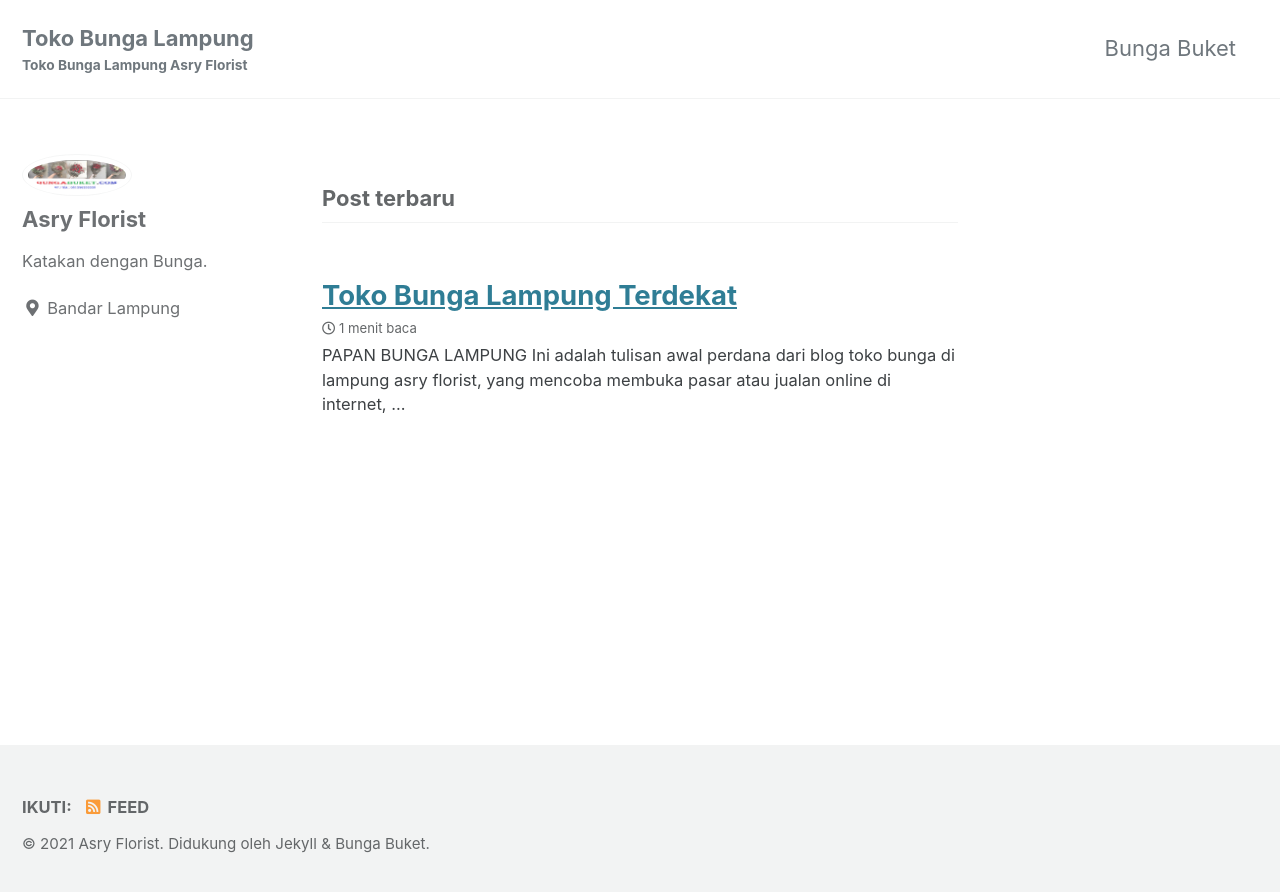
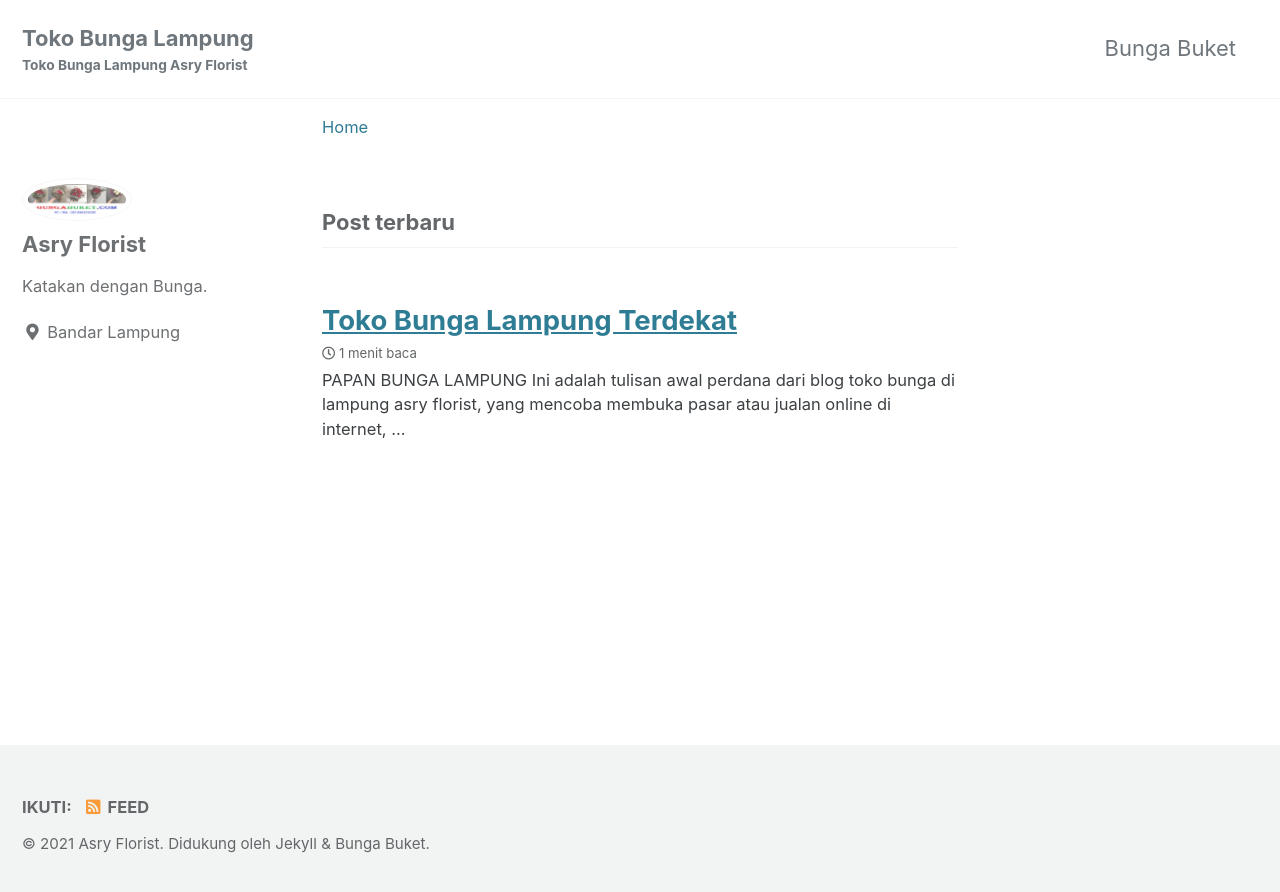
Before and after one commit to bungaasryflorist/tokobungalampung.github.io, a Jekyll site: the page built from index.html, in a window 1280 px wide. Shown: the top 892 px of the page. Built offline with Jekyll 4.4.1, drawn with Linux system fonts in a browser that asks for light colours; cached includes are drawn as plain includes; the list of posts is cut into pages by our own code.

Commit message:
Update breadcrumbs.html

```diff
--- a/_includes/breadcrumbs.html
+++ b/_includes/breadcrumbs.html
@@ -1,39 +1,65 @@
-{% case site.category_archive.type %}
-  {% when "liquid" %}
-    {% assign path_type = "#" %}
-  {% when "jekyll-archives" %}
-    {% assign path_type = nil %}
-{% endcase %}
+{%- unless template == 'index' or template == 'cart' or template == 'list-collections' or template == '404' -%}
+{%- assign t = template | split: '.' | first -%}
 
-{% if page.collection != 'posts' %}
-  {% assign path_type = nil %}
-  {% assign crumb_path = '/' %}
-{% else %}
-  {% assign crumb_path = site.category_archive.path %}
-{% endif %}
-
-<nav class="breadcrumbs">
-  <ol itemscope itemtype="https://schema.org/BreadcrumbList">
-    {% assign crumbs = page.url | split: '/' %}
-    {% assign i = 1 %}
-    {% for crumb in crumbs offset: 1 %}
-      {% if forloop.first %}
-        <li itemprop="itemListElement" itemscope itemtype="https://schema.org/ListItem">
-          <a href="{{ site.url }}{{ site.baseurl }}/" itemprop="item"><span itemprop="name">{{ site.data.ui-text[site.locale].breadcrumb_home_label | default: "Home" }}</span></a>
-          <meta itemprop="position" content="{{ i }}" />
+<nav class="breadcrumbs" role="navigation" aria-label="breadcrumbs">
+  <ol class="breadcrumbs__list">
+    <li class="breadcrumbs__item">
+      <a class="breadcrumbs__link" href="/">Home</a>
+    </li>
+    {%- case t -%}
+      {%- when 'page' -%}
+        <li class="breadcrumbs__item">
+          <a class="breadcrumbs__link" href="{{ page.url }}" aria-current="page">{{ page.title }}</a>
         </li>
-        <span class="sep">{{ site.data.ui-text[site.locale].breadcrumb_separator | default: "/" }}</span>
-      {% endif %}
-      {% if forloop.last %}
-        <li class="current">{{ page.title }}</li>
-      {% else %}
-        {% assign i = i | plus: 1 %}
-        <li itemprop="itemListElement" itemscope itemtype="https://schema.org/ListItem">
-          <a href="{{ crumb | downcase | replace: '%20', '-' | prepend: path_type | prepend: crumb_path | relative_url }}" itemprop="item"><span itemprop="name">{{ crumb | replace: '-', ' ' | replace: '%20', ' ' | capitalize }}</span></a>
-          <meta itemprop="position" content="{{ i }}" />
+      {%- when 'product' -%}
+        {%- if collection.url -%}
+          <li class="breadcrumbs__item">
+            {{ collection.title | link_to: collection.url }}
+          </li>
+        {%- endif -%}
+        <li class="breadcrumbs__item">
+          <a class="breadcrumbs__link" href="{{ product.url }}" aria-current="page">{{ product.title }}</a>
         </li>
-        <span class="sep">{{ site.data.ui-text[site.locale].breadcrumb_separator | default: "/" }}</span>
-      {% endif %}
-    {% endfor %}
+      {%- when 'collection' and collection.handle -%}
+        {%- if current_tags -%}
+          <li class="breadcrumbs__item">
+            {{ collection.title | link_to: collection.url }}
+          </li>
+          <li class="breadcrumbs__item">
+            {%- capture tag_url -%}{{ collection.url }}/{{ current_tags | join: "+"}}{%- endcapture -%}
+            <a class="breadcrumbs__link" href="{{ tag_url }}" aria-current="page">{{ current_tags | join: " + "}}</a>
+          </li>
+        {%- else -%}
+          <li class="breadcrumbs__item">
+            <a class="breadcrumbs__link" href="{{ collection.url }}" aria-current="page">{{ collection.title }}</a>
+          </li>
+        {%- endif -%}
+      {%- when 'blog' -%}
+        {%- if current_tags -%}
+          <li class="breadcrumbs__item">
+            {{ blog.title | link_to: blog.url }}
+          </li>
+          <li class="breadcrumbs__item">
+            {%- capture tag_url -%}{{blog.url}}/tagged/{{ current_tags | join: "+" }}{%- endcapture -%}
+            <a class="breadcrumbs__link" href="{{ tag_url }}" aria-current="page">{{ current_tags | join: " + " }}</a>
+          </li>
+        {%- else -%}
+          <li class="breadcrumbs__item">
+            <a class="breadcrumbs__link" href="{{ blog.url }}" aria-current="page">{{ blog.title }}</a>
+          </li>
+        {%- endif -%}
+      {%- when 'article' -%}
+        <li class="breadcrumbs__item">
+          {{ blog.title | link_to: blog.url }}
+        </li>
+        <li class="breadcrumbs__item">
+          <a class="breadcrumbs__link" href="{{ article.url }}" aria-current="page">{{ article.title }}</a>
+        </li>
+      {%- else -%}
+        <li class="breadcrumbs__item">
+          <a class="breadcrumbs__link" href="{{ request.path }}" aria-current="page">{{ page_title }}</a>
+        </li>
+    {%- endcase -%}
   </ol>
 </nav>
+{%- endunless -%}
```
